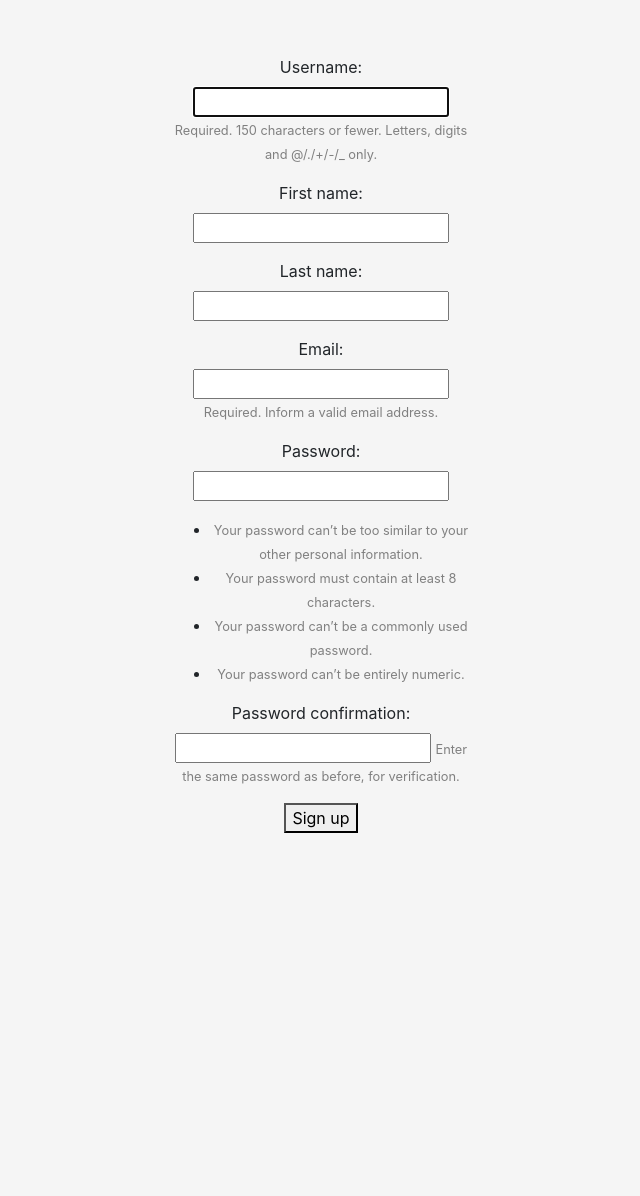
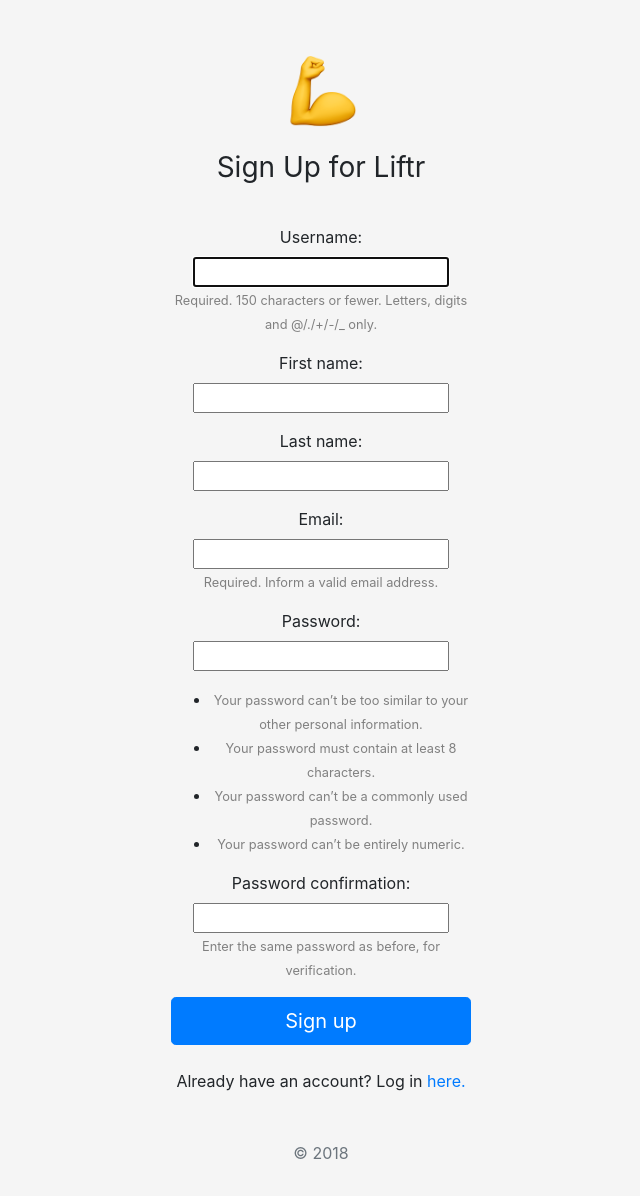
Before and after one commit to eric-newcomer/GymBuddy, a Django app: page /signup/ in a window 1280 px wide. Shown: the whole page, without its empty margins (319-959 px from the left). Before the commit the page ends 833 px from the top, so only its background shows below. Run offline with Django 3.2, Linux system fonts and the light colour scheme; some libraries are stand-ins or nearby versions.

Commit message:
Fix style of signupform

```diff
--- a/main/templates/main/signup.html
+++ b/main/templates/main/signup.html
@@ -21,21 +21,33 @@
 
 <body class="text-center">
     <form class="form form-signup" method="POST">
+        <img class="mb-4" src="{% static 'main/flex.png' %}" alt="" width="72" height="72">
+        <h1 class="h3 mb-3 font-weight-normal">Sign Up for Liftr</h1>
+        <br>
         {% csrf_token %}
         {% for field in form %}
         <p>
             {{ field.label_tag }}
-            <br> {{ field }}
+            <br>
+            {{ field }}
+            <br>
             {% if field.help_text %}
-            <small style="color: grey">{{ field.help_text }}</small>
-            {% endif %} {% for error in field.errors %}
-            <p style="color: red">{{ error }}</p>
+                <small style="color: grey">{{ field.help_text }}</small>
+            {% endif %}
+            {% for error in field.errors %}
+                <p style="color: red">{{ error }}</p>
             {% endfor %}
         </p>
         {% endfor %}
-        <button type="submit">Sign up</button>
+        <button class="btn btn-lg btn-primary btn-block" type="submit">Sign up</button>
+        <br>
+        <p>Already have an account? Log in
+            <a href='/login/'>here.</a>
+        </p>
+        <p class="mt-5 mb-3 text-muted">&copy; 2018</p>
     </form>
-    {% comment %} <img class="mb-4" src="{% static 'main/flex.png' %}" alt="" width="72" height="72">
+    {% comment %}
+    <img class="mb-4" src="{% static 'main/flex.png' %}" alt="" width="72" height="72">
     <h1 class="h3 mb-3 font-weight-normal">Sign Up for Liftr</h1>
     <input type="username" name="username" class="form-control" placeholder="Username" required autofocus>
     <input type="firstname" name="firstname" class="form-control" placeholder="First Name" required>
```
